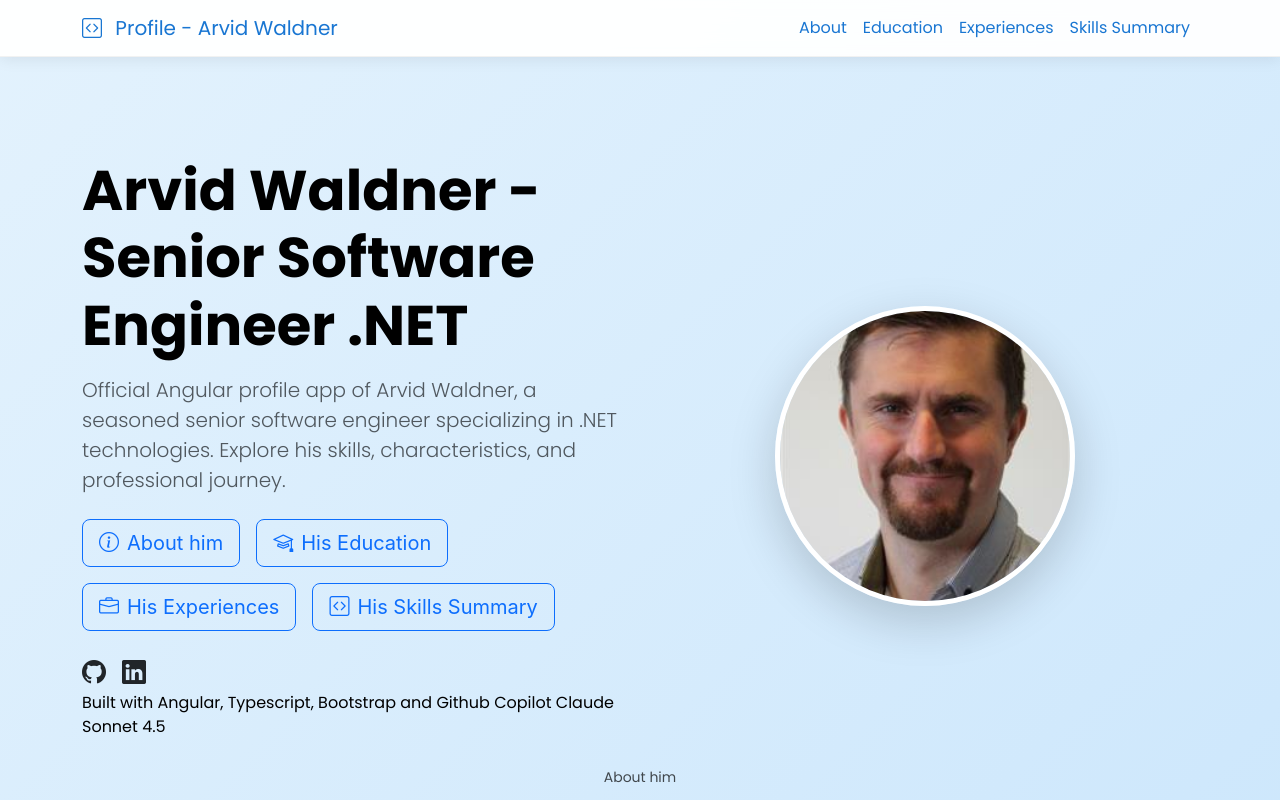
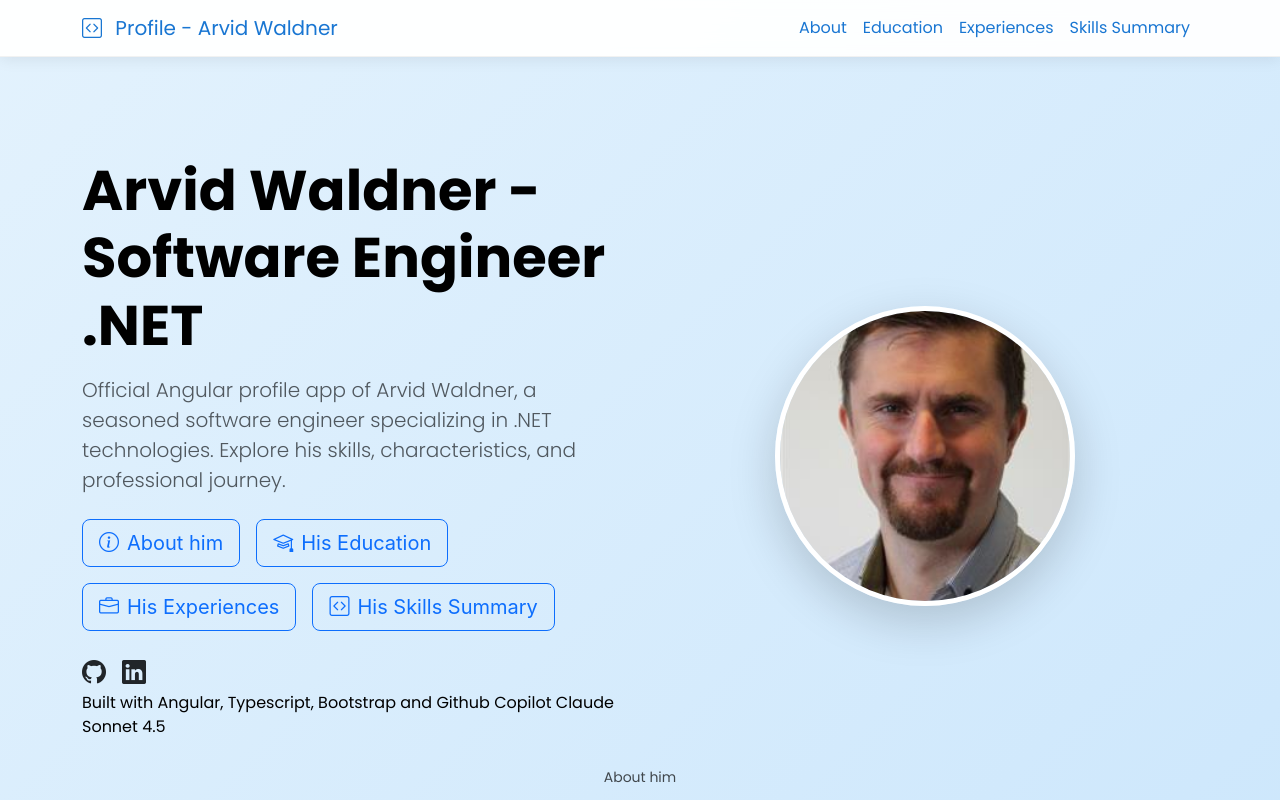
Before and after one commit to arvidwaldner/profile-angular-app, an Angular app: page / in a window 1280 px wide. Shown: the top 800 px of the page. Built offline with nearby package versions, Linux system fonts and the light colour scheme.

Commit message:
Changing back to SSR but still have a static outputMode in order to support local development and github pages action.

```diff
--- a/angular.json
+++ b/angular.json
@@ -30,10 +30,13 @@
             "scripts": [
               "node_modules/bootstrap/dist/js/bootstrap.bundle.min.js"
             ],
-            "outputMode": "static"
+            "server": "src/main.server.ts",
+            "prerender": false,
+            "ssr": {"entry": "src/server.ts"}
           },
           "configurations": {
             "production": {
+              "outputMode": "static",
               "budgets": [
                 {
                   "type": "initial",
--- a/src/app/app.html
+++ b/src/app/app.html
@@ -30,9 +30,9 @@
   <div class="container">
     <div class="row align-items-center">
       <div class="col-lg-6">
-        <h1 class="display-4 fw-bold mb-3" data-aos="fade-right">Arvid Waldner - Senior Software Engineer .NET</h1>
+        <h1 class="display-4 fw-bold mb-3" data-aos="fade-right">Arvid Waldner - Software Engineer .NET</h1>
         <p class="lead text-muted mb-4" data-aos="fade-right" data-aos-delay="100">
-          Official Angular profile app of Arvid Waldner, a seasoned senior software engineer specializing in .NET technologies. Explore his skills, characteristics, and professional journey.
+          Official Angular profile app of Arvid Waldner, a seasoned software engineer specializing in .NET technologies. Explore his skills, characteristics, and professional journey.
         </p>
         <div class="d-flex flex-wrap gap-3 mb-4" data-aos="fade-right" data-aos-delay="200">
           <a href="#about" class="btn btn-outline-primary btn-lg text-nowrap">
```
